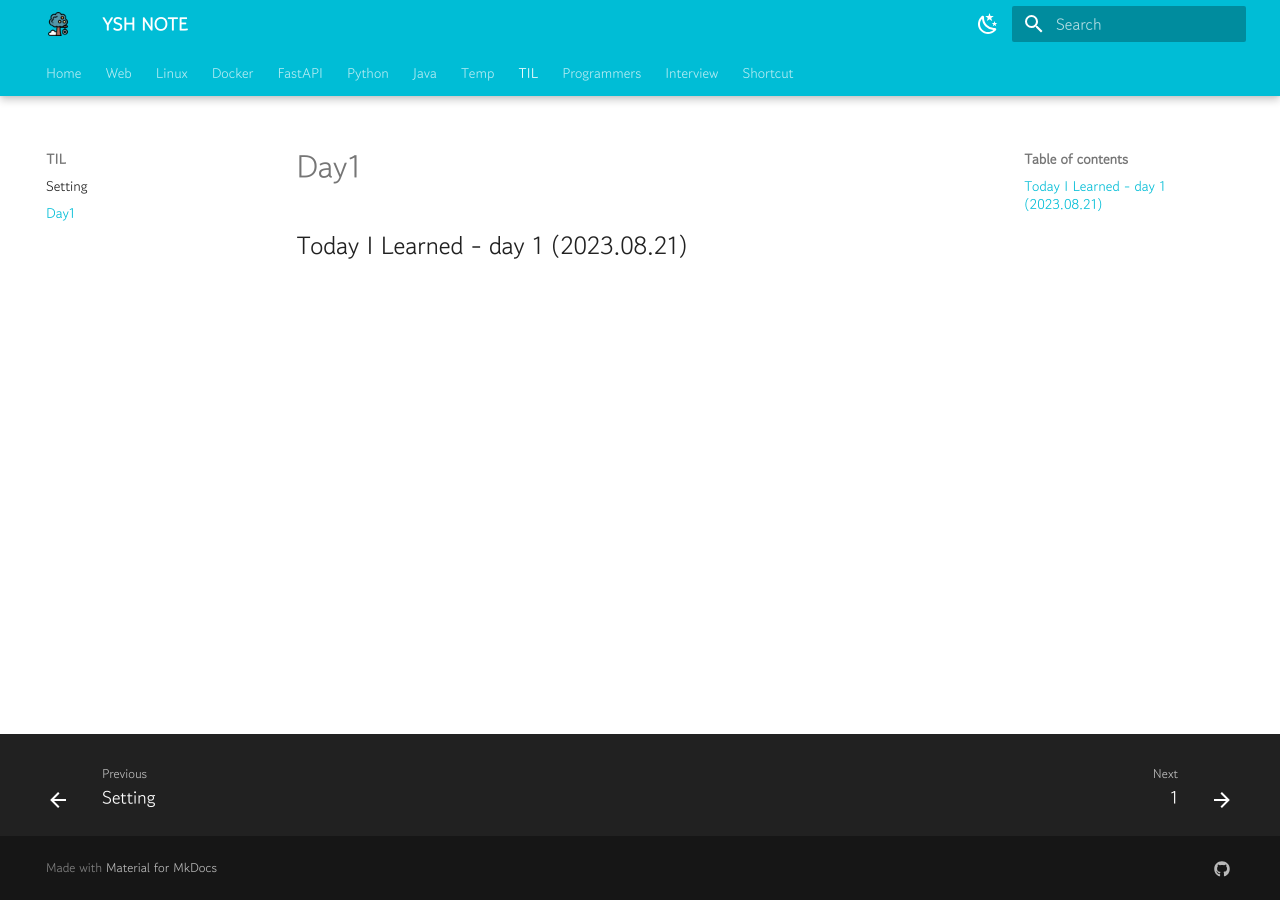
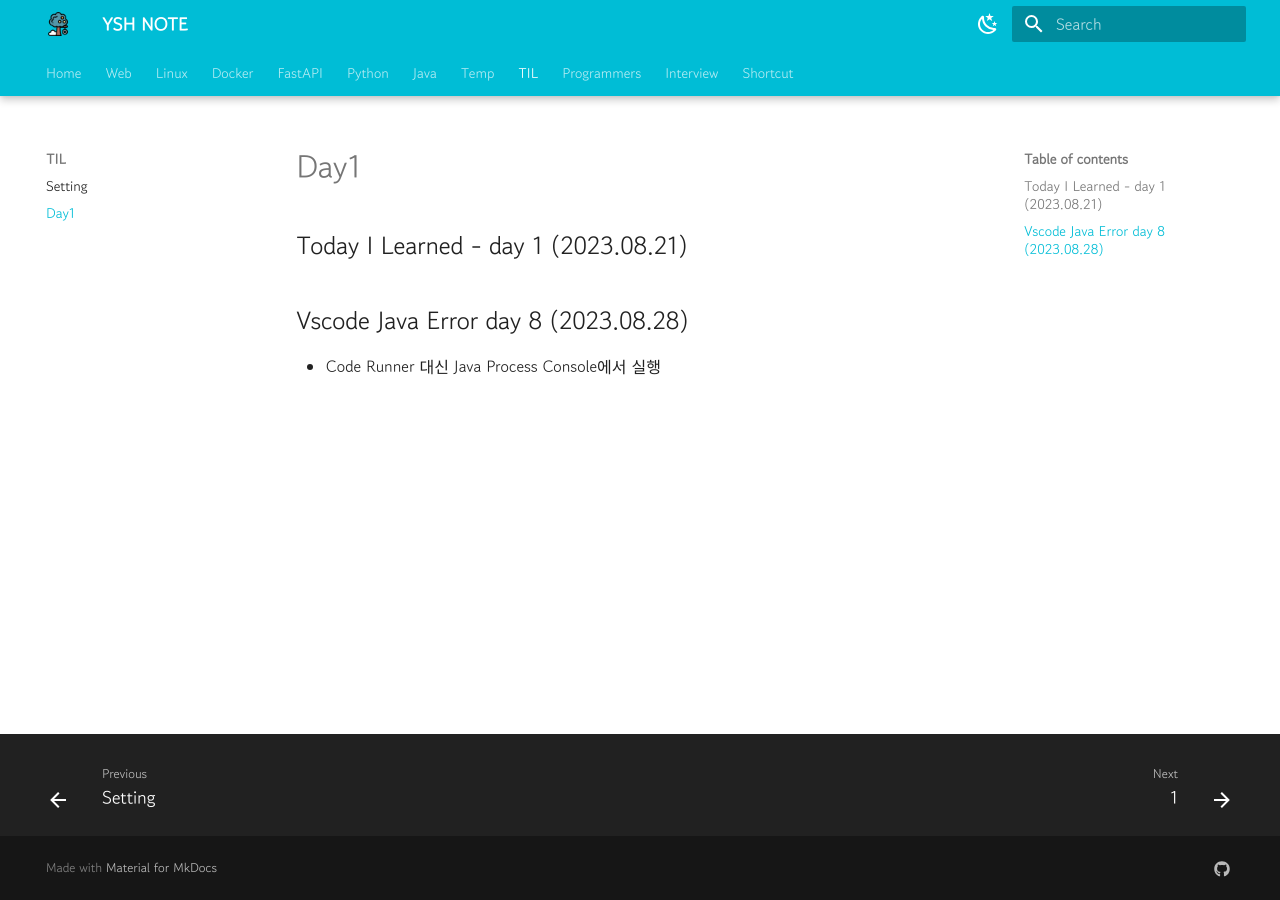
Before and after one commit to YSHeee/YSHeee.github.io, an MkDocs documentation site: the page built from docs/til/day1.md, in a window 1280 px wide. Built offline with MkDocs 1.6.1 and Material for MkDocs 9.7.7, drawn with Linux system fonts in a browser that asks for light colours.

Commit message:
Update Blog

```diff
--- a/docs/til/day1.md
+++ b/docs/til/day1.md
@@ -1 +1,5 @@
 ## Today I Learned - day 1 (2023.08.21)
+
+
+## Vscode Java Error day 8 (2023.08.28)
+- Code Runner 대신 Java Process Console에서 실행
```
